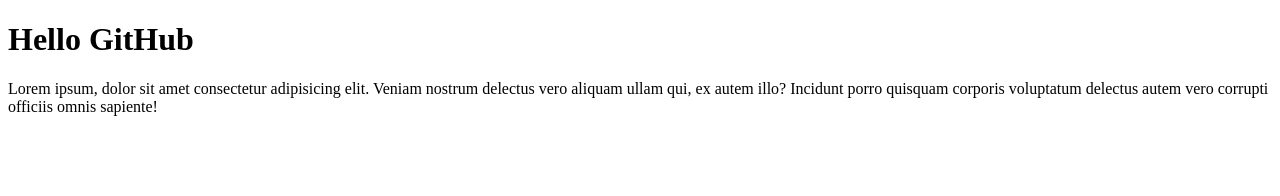
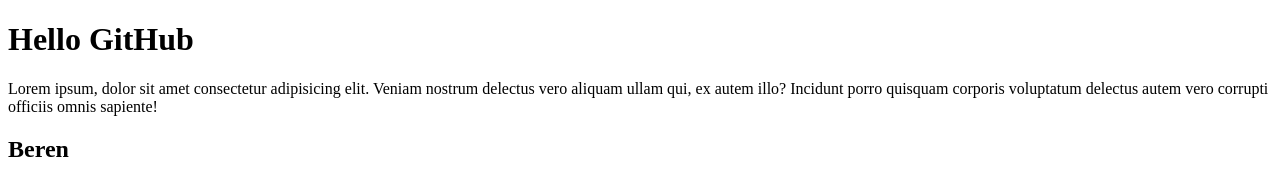
Before and after one commit to Noreon-Front/first-project, a plain HTML site: page index.html in a window 1280 px wide. Drawn offline with Linux system fonts and the light colour scheme.

Commit message:
add div with h2

```diff
--- a/index.html
+++ b/index.html
@@ -18,5 +18,8 @@
         sapiente!
       </p>
     </div>
+    <div>
+      <h2>Beren</h2>
+    </div>
   </body>
 </html>
```
